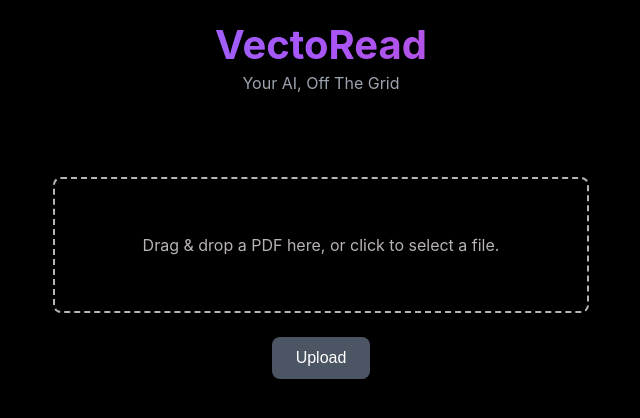
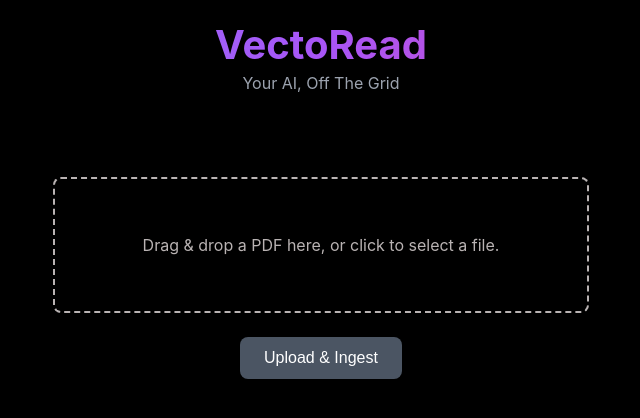
Before and after one commit to hiabhinavvv/VectoRead, a React (Vite) app in the folder frontend/: page / in a window 1280 px wide. Shown: the top 418 px of the page, without its empty margins (319-959 px from the left). Built offline with nearby package versions, Linux system fonts and the light colour scheme; no server answers.

Commit message:
updated upload button again

```diff
--- a/frontend/src/components/FileUpload.jsx
+++ b/frontend/src/components/FileUpload.jsx
@@ -95,7 +95,7 @@
             onClick={handleUpload}
             disabled={!selectedFile}
           >
-            Upload
+            Upload & Ingest
           </button>
         </>
       )}
```
